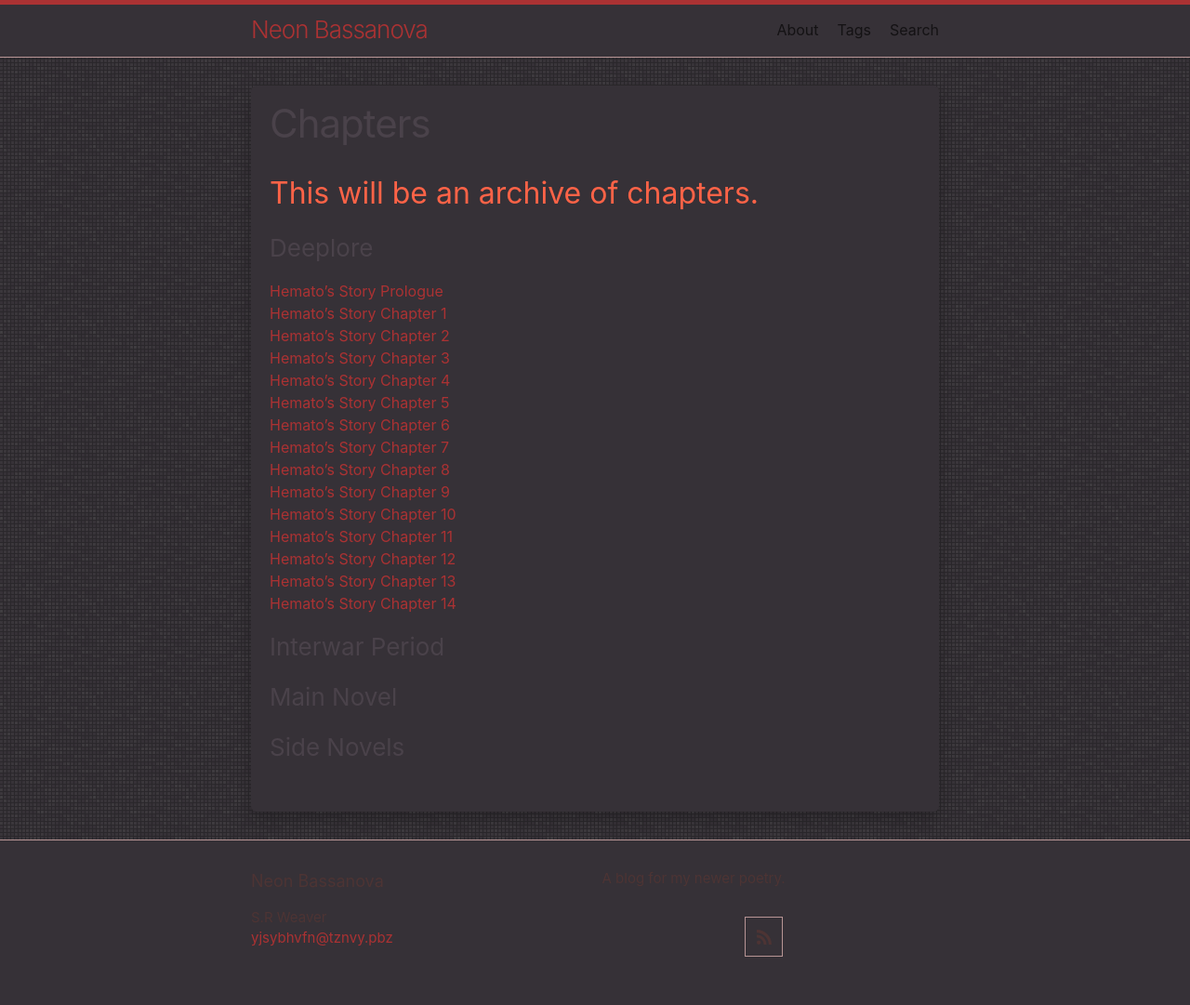
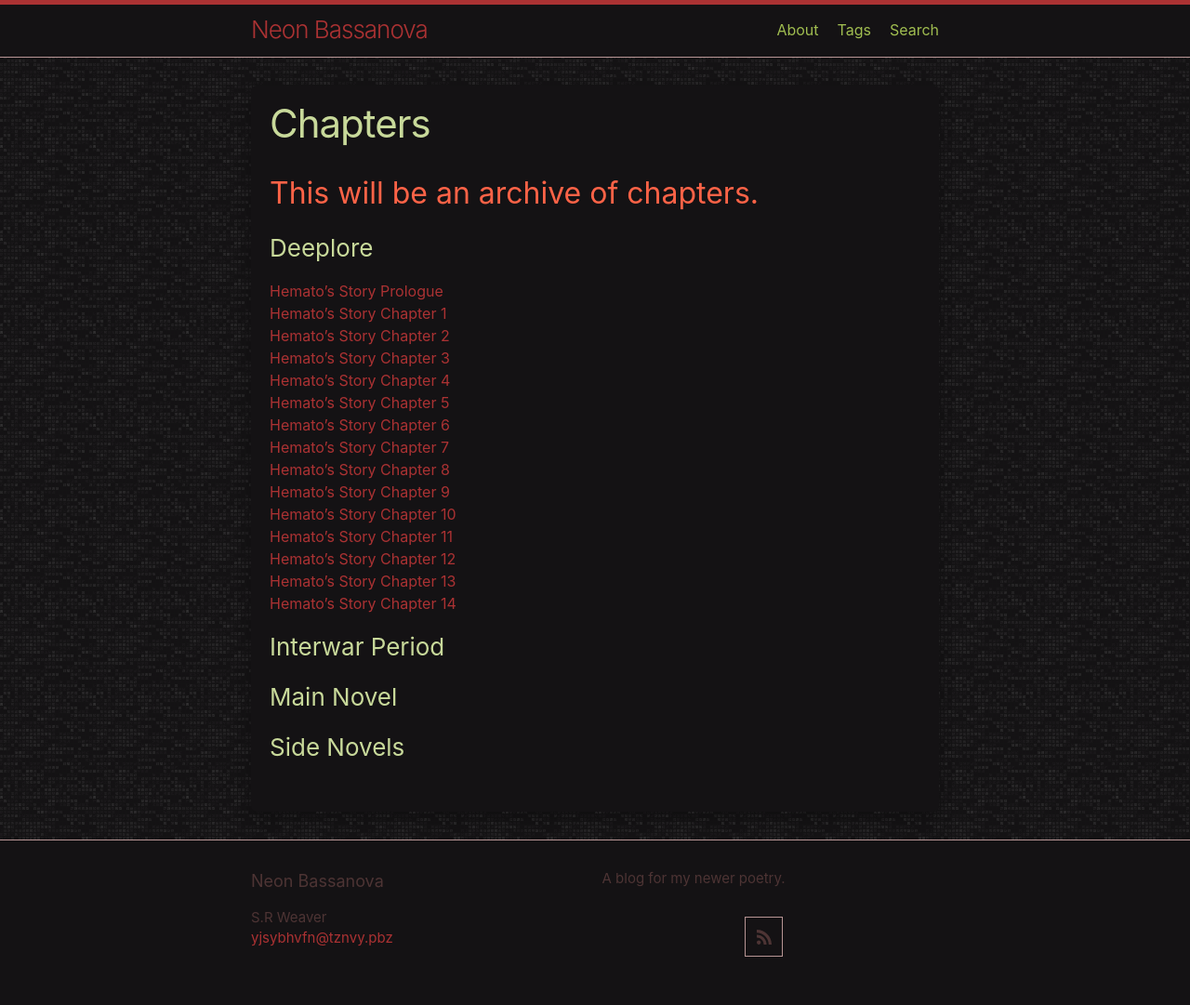
Before and after one commit to LWFlouisa/NewPoetry, a Jekyll site: the page built from archive.md, in a window 1280 px wide. Shown: the whole page at 93% size. Built offline with Jekyll 4.4.1, drawn with Linux system fonts in a browser that asks for light colours; comment, search, counter and statistics services are not loaded.

Commit message:
Update minima.scss

```diff
--- a/_sass/minima.scss
+++ b/_sass/minima.scss
@@ -10,8 +10,8 @@ $base-line-height: 1.5 !default;
 
 $spacing-unit:     30px !default;
 
-$text-color:       #141214 !default;
-$background-color: #363137 !default;
+$text-color:       #A0BD50 !default;
+$background-color: #141214 !default;
 $brand-color:      #AB3233 !default; // Twitter Blue
 
 $grey-color:       #4D3434 !default;
```
